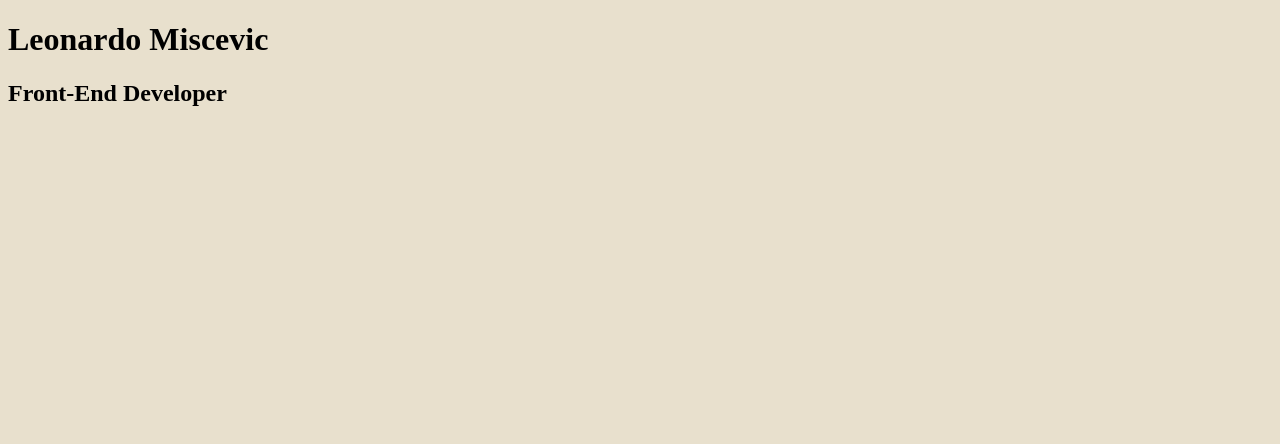
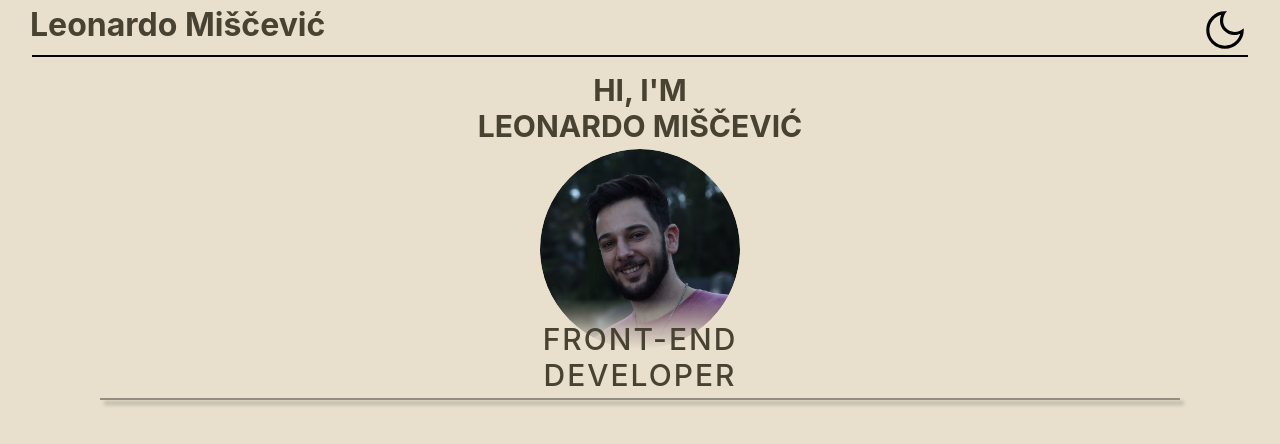
Before and after one commit to CookieCookieAlex/Resume, a React (Vite) app: page / in a window 1280 px wide. Shown: the top 444 px of the page. Built offline with nearby package versions, Linux system fonts and the light colour scheme.

Commit message:
Adding top and introduction
i have added top bar and introduction section where it shows a photo and few lines of text. on the top bar i have a name on the left corner and mode switch(adding that soon) on the right.

added a lot of new things in css

```diff
--- a/src/App.jsx
+++ b/src/App.jsx
@@ -1,4 +1,6 @@
+import Introduction from "./Components/Introduction";
 import Top from "./Components/Top";
+
 
 //it will cointain top, introduction and main content
 
@@ -7,6 +9,11 @@ function App() {
   return (
     <>
       <Top />
+      <hr />
+      <main>
+        <Introduction />
+
+      </main>
     </>
   )
 }
--- /dev/null
+++ b/src/Components/Introduction.jsx
@@ -0,0 +1,12 @@
+import photo from '../assets/leonardo-miscevic.jpg'
+
+export default function Introduction() {
+    return (
+        <section className="introduction">
+            <h1 className='textupper'>Hi, I'm <br /> Leonardo Miščević</h1>
+            <img src={photo} alt="Leonardo Miscevic" className="photo" id='cover-photo' />
+            <h2 className='textlower'>FRONT-END <br />DEVELOPER</h2>
+            <hr />
+        </section>
+    )
+}
--- a/src/Components/Top.jsx
+++ b/src/Components/Top.jsx
@@ -1,10 +1,11 @@
-
+import Moon from '../assets/Moon.svg';
 
 export default function Top() {
     return (
-        <div className="top">
-            <h1>Leonardo Miscevic</h1>
-            <h2>Front-End Developer</h2>
+        <div id="top">
+            <h1>Leonardo Miščević</h1>
+            <img src={Moon} alt="Moon" />
+
         </div>
     )
 }
--- a/src/index.css
+++ b/src/index.css
@@ -1,6 +1,101 @@
+:root {
+  font-family: Inter, system-ui, Avenir, Helvetica, Arial, sans-serif;
+  color: #484233;
+  background-color: #e8e0cd;
+}
+
 * {
-    box-sizing: border-box;
-  }
-  html {
-    background-color: #E8E0CD;
-  }
+  margin: 0;
+  padding: 0;
+  box-sizing: border-box;
+}
+html {
+  background-color: #e8e0cd;
+}
+
+#top {
+  display: flex;
+  flex-direction: row;
+  justify-content: space-between;
+  padding: 0 30px;
+  margin-top: 5px;
+}
+
+hr {
+  width: 95%;
+  border: none;
+  border-top: 2px solid #010101;
+  margin: 0;
+  justify-self: center;
+}
+
+main {
+  padding: 0 30px;
+  display: flex;
+  flex-direction: column;
+  justify-content: center;
+  margin: 0;
+}
+
+.introduction {
+  display: flex;
+  flex-direction: column;
+  justify-content: center;
+  align-items: center;
+  margin: 10px;
+}
+
+.introduction hr {
+  width: 90%;
+  border: none;
+  border-top: 2px solid #010101;
+  opacity: 36%;
+  box-shadow: 4px 4px 4px #010101;
+  margin: 0;
+}
+
+.textupper {
+  padding: 5px 0;
+  text-align: center;
+  font-size: 30px;
+  text-transform: uppercase;
+  font-weight: bold;
+}
+.textlower {
+  padding: 5px 0;
+  text-align: center;
+  font-size: 30px;
+  text-transform: uppercase;
+  font-weight: 500;
+  letter-spacing: 2px;
+  position: relative;
+  margin-top: -33px;
+  z-index: 1; /* Ensure text appears above the photo */
+  text-align: center;
+
+}
+
+#cover-photo {
+  width: 200px;
+  height: 200px;
+  border-radius: 50%;
+  overflow: hidden;
+  mask-image: linear-gradient(
+    to bottom,
+    rgba(0, 0, 0, 1) 75%,
+    rgba(0, 0, 0, 0.3) 90%,
+    rgba(0, 0, 0, 0)
+  );
+  -webkit-mask-image: linear-gradient(
+    to bottom,
+    rgba(0, 0, 0, 1) 75%,
+    rgba(0, 0, 0, 0.3) 90%,
+    rgba(0, 0, 0, 0)
+  );
+
+  display: flex;
+
+
+  overflow: hidden;
+  position: relative;
+}
```
Also changed, not shown: src/Components/About.jsx (added), src/Components/Contats.jsx (added), src/Components/DIgitalSkills.jsx (added), src/Components/Education.jsx (added), src/Components/Experience.jsx (added), src/Components/Languages.jsx (added), src/assets/Leonardo-Miscevic.jpg (renamed from src/assets/Leonardo Miscevic.jpg), src/assets/Moon.svg (added), vite.config.js (line endings or trailing spaces).
